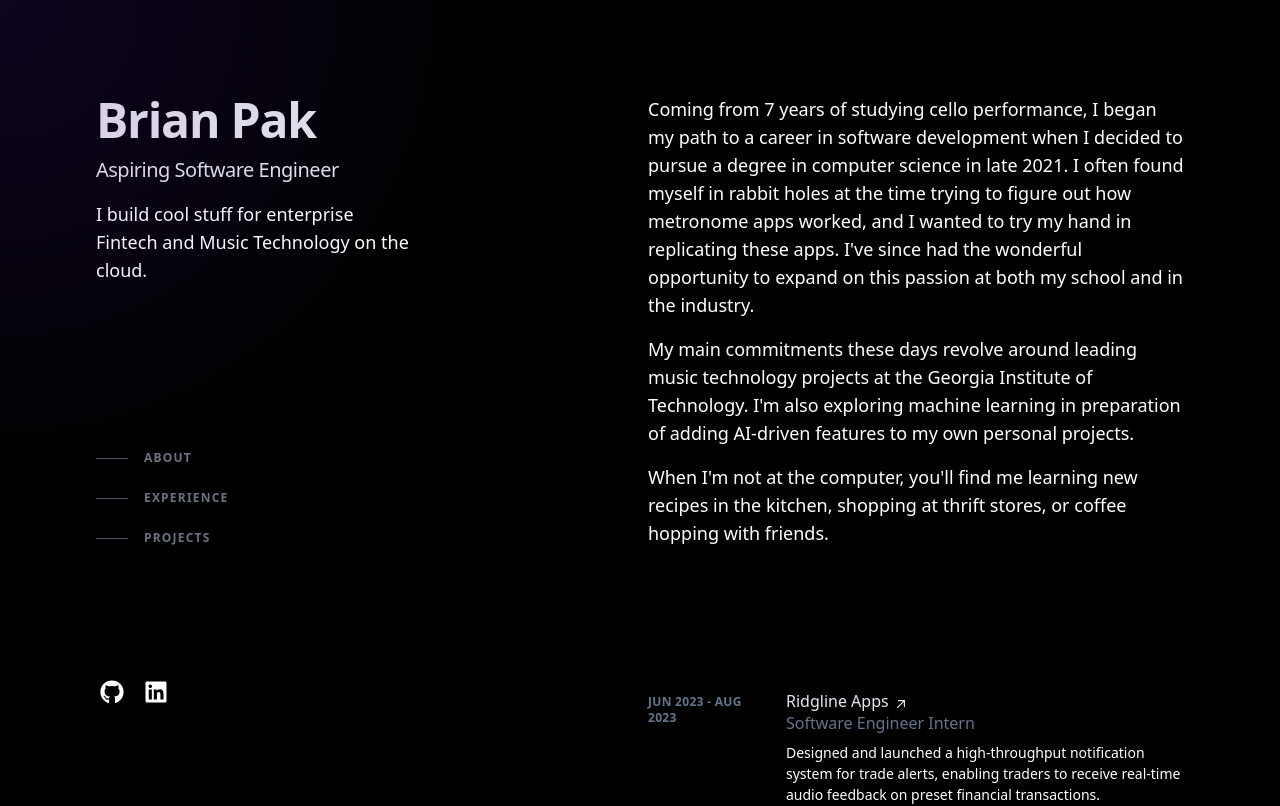
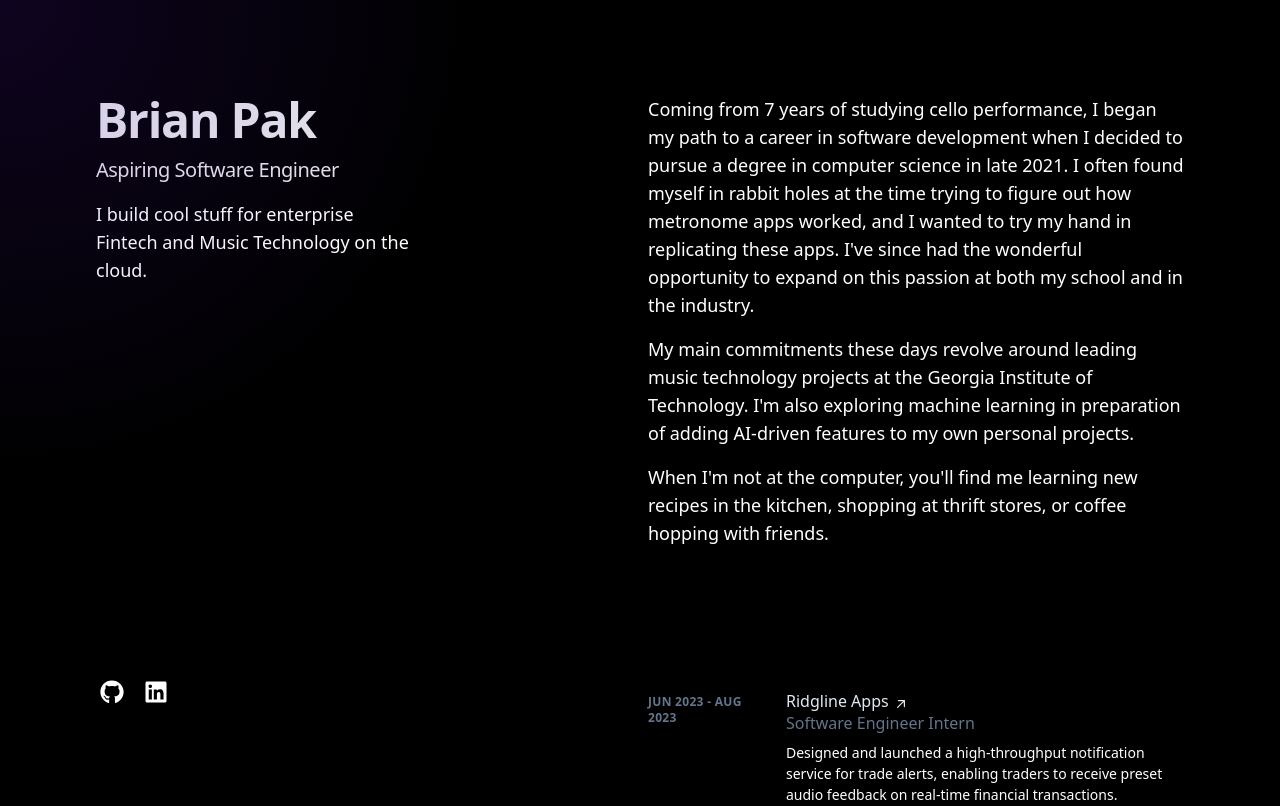
Before and after one commit to brianpak2402/site, a Next.js app: page / in a window 1280 px wide. Shown: the top 806 px of the page. Built offline with nearby package versions, Linux system fonts and the light colour scheme.

Commit message:
remove animated tabs

```diff
--- a/app/page.tsx
+++ b/app/page.tsx
@@ -37,7 +37,7 @@ export default function Home() {
           <li className="mb-12">
             <ExperienceCard
               dates="Jun 2023 - Aug 2023"
-              description="Designed and launched a high-throughput notification system for trade alerts, enabling traders to receive real-time audio feedback on preset financial transactions."
+              description="Designed and launched a high-throughput notification service for trade alerts, enabling traders to receive preset audio feedback on real-time financial transactions."
               hoverColor="teal"
               role="Software Engineer Intern"
               technologies={[
--- a/containers/Header.tsx
+++ b/containers/Header.tsx
@@ -15,43 +15,6 @@ export default function Header() {
           cloud.
         </p>
       </div>
-      <nav className="hidden lg:block">
-        <ul className="mt-16 w-max">
-          <li>
-            <a
-              className="group flex items-center py-3"
-              href="#about"
-            >
-              <span className="mr-4 h-px w-8 bg-gray-600 transition-all group-hover:w-16 group-hover:bg-gray-200 group-focus-visible:w-16 group-focus-visible:bg-gray-200 motion-reduce:transition-none" />
-              <span className="nav-text text-xs font-bold uppercase tracking-widest text-gray-500 group-hover:text-gray-200 group-focus-visible:text-gray-200">
-                About
-              </span>
-            </a>
-          </li>
-          <li>
-            <a
-              className="group flex items-center py-3 "
-              href="#experience"
-            >
-              <span className="mr-4 h-px w-8 bg-gray-600 transition-all group-hover:w-16 group-hover:bg-gray-200 group-focus-visible:w-16 group-focus-visible:bg-gray-200 motion-reduce:transition-none" />
-              <span className="text-xs font-bold uppercase tracking-widest text-gray-500 group-hover:text-gray-200 group-focus-visible:text-gray-200">
-                Experience
-              </span>
-            </a>
-          </li>
-          <li>
-            <a
-              className="group flex items-center py-3 "
-              href="#projects"
-            >
-              <span className="mr-4 h-px w-8 bg-gray-600 transition-all group-hover:w-16 group-hover:bg-gray-200 group-focus-visible:w-16 group-focus-visible:bg-gray-200 motion-reduce:transition-none" />
-              <span className="text-xs font-bold uppercase tracking-widest text-gray-500 group-hover:text-gray-200 group-focus-visible:text-gray-200">
-                Projects
-              </span>
-            </a>
-          </li>
-        </ul>
-      </nav>
       <ul
         aria-label="social-media"
         className="ml-1 mt-8 flex items-center"
```
